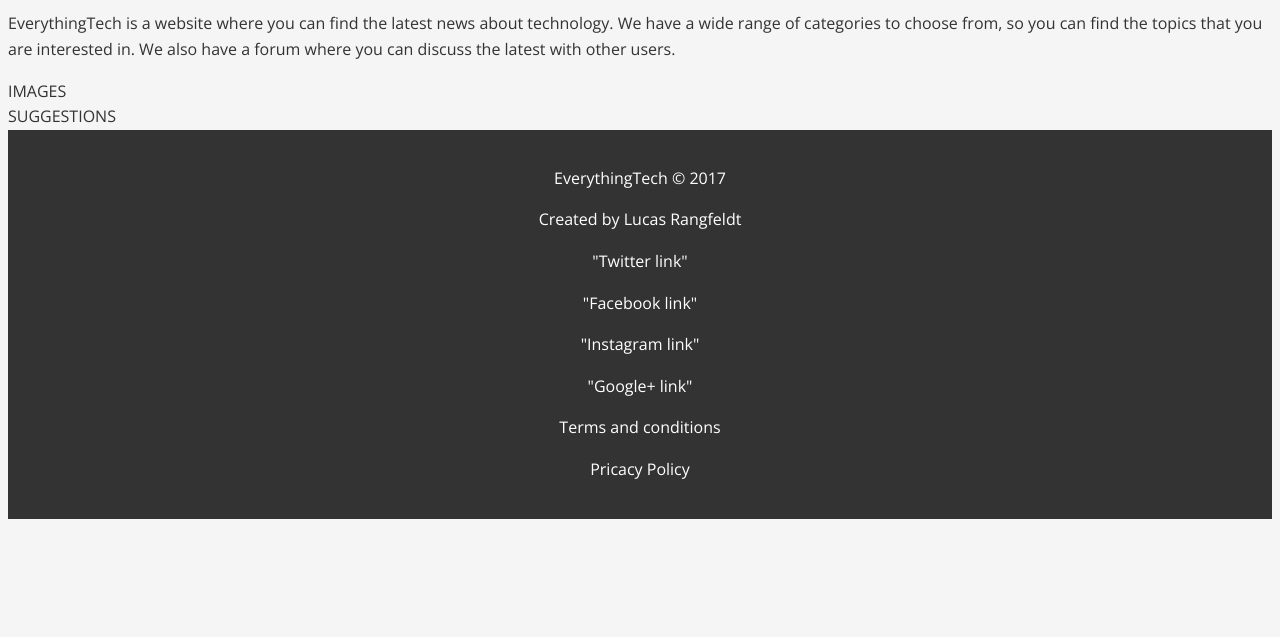
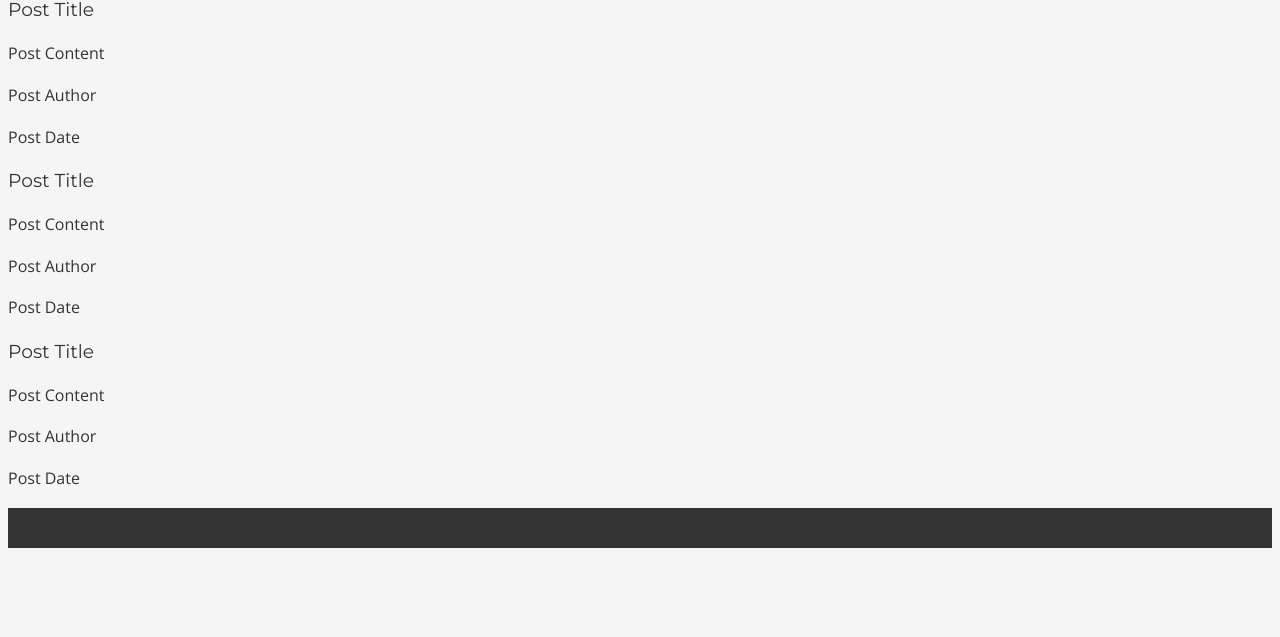
Before and after one commit to LucasRangfeldt/redesigned-train, a plain HTML site: page index.html in a window 1280 px wide. Shown: the part 163-800 px from the top of the page. Drawn offline with nearby package versions, Linux system fonts and the light colour scheme.

Commit message:
add main section, with section for latest posts

```diff
--- a/index.html
+++ b/index.html
@@ -9,6 +9,7 @@
     <title>EverythingTech</title>
 </head>
 <body>
+    <div class="main">
         <header>
             <h1>EverythingTech</h1>
             <nav>
@@ -38,52 +39,30 @@
                 </ul>
             </nav>
         </header>
-            <form id="login" style="display: none;">
-                <input type="text" name="username" placeholder="Username">
-                <input type="password" name="password" placeholder="Password">
-                <input type="submit" value="Login">
-            </form>
-            <form id="registration" style="display: none;">
-                <input type="text" name="firstname" placeholder="First Name">
-                <input type="text" name="lastname" placeholder="Last Name">
-                <input type="email" name="email" placeholder="Your Email">
-                <input type="text" name="username" placeholder="Username">
-                <input type="password" name="password" placeholder="Password">
-                <input type="password" name="password2" placeholder="Confirm Password">
-                <div class="g-recaptcha" data-sitekey=""></div>
-                <input type="submit" value="Sign Up">
-            </form>
-
-        <section>
-            <h2>EverythingTech</h2>
-            <p>EverythingTech is a website where you can find the latest news about technology. We have a wide range of categories to choose from, so you can find the topics that you are interested in. We also have a forum where you can discuss the latest with other users.</p>
-            <div>
-                IMAGES
+        <main>
+            <section class="main-section">
+                <h2>Latest Posts</h2>
+                <div class="post">
+                    <h3>Post Title</h3>
+                    <p>Post Content</p>
+                    <p>Post Author</p>
+                    <p>Post Date</p>
                 </div>
-            <div>
-                SUGGESTIONS
+                <div class="post">
+                    <h3>Post Title</h3>
+                    <p>Post Content</p>
+                    <p>Post Author</p>
+                    <p>Post Date</p>
                 </div>
-
-        </section>
-        <section>
-            <h2></h2>
-
-        <section>
-
-
-        </section>
-
-
+                <div class="post">
+                    <h3>Post Title</h3>
+                    <p>Post Content</p>
+                    <p>Post Author</p>
+                    <p>Post Date</p>
+                </div>
+        </main>
         <footer>
 
-        <p>EverythingTech &copy; 2017</p>
-        <p>Created by Lucas Rangfeldt</p>
-        <p>"Twitter link"</p>
-        <p>"Facebook link"</p>
-        <p>"Instagram link"</p>
-        <p>"Google+ link"</p>
-        <p>Terms and conditions</p>
-        <p>Pricacy Policy</p>
         </footer>
 </body>
 </html>
```
Lines whose indentation alone changed are shown as unchanged.
